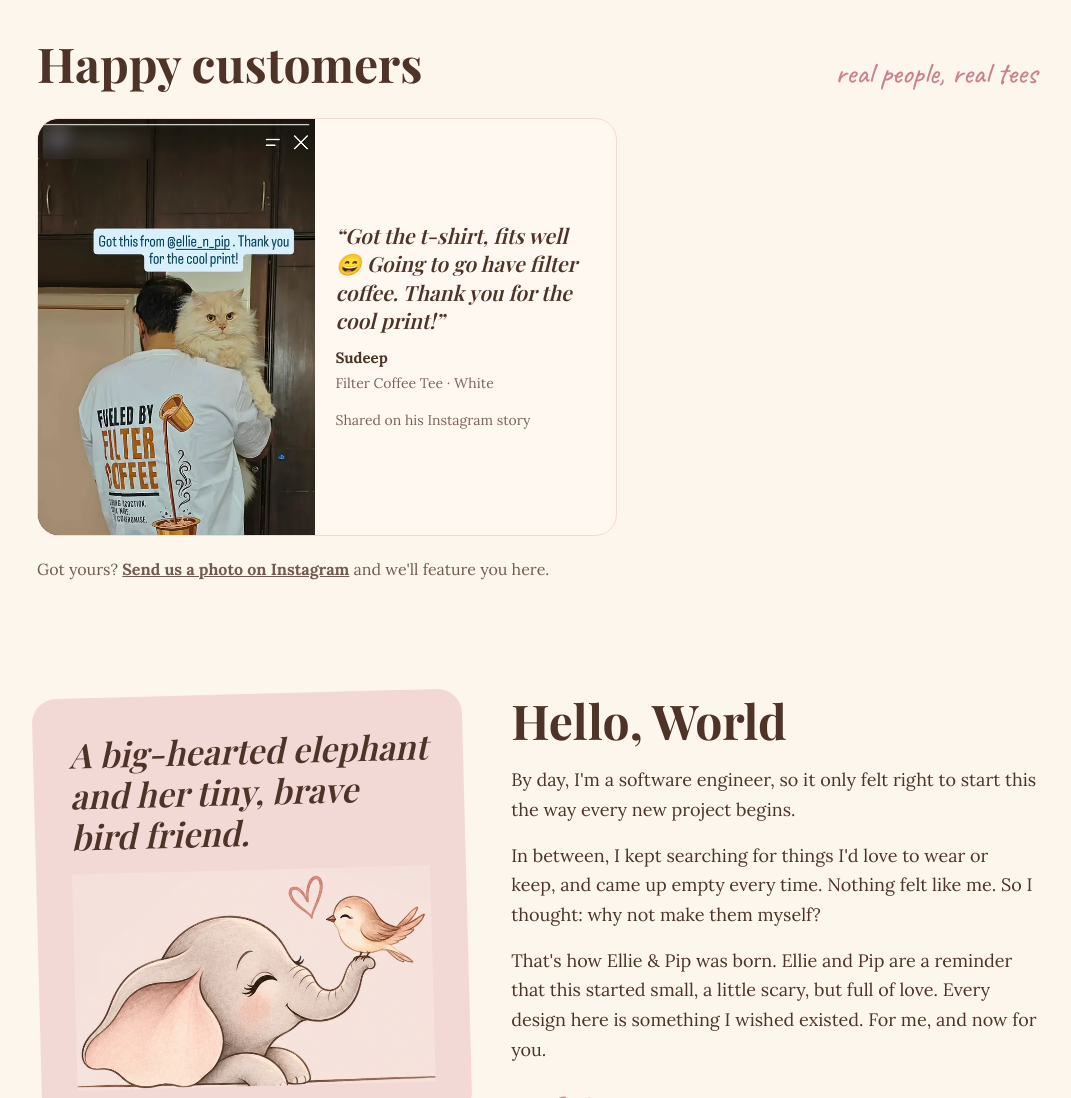
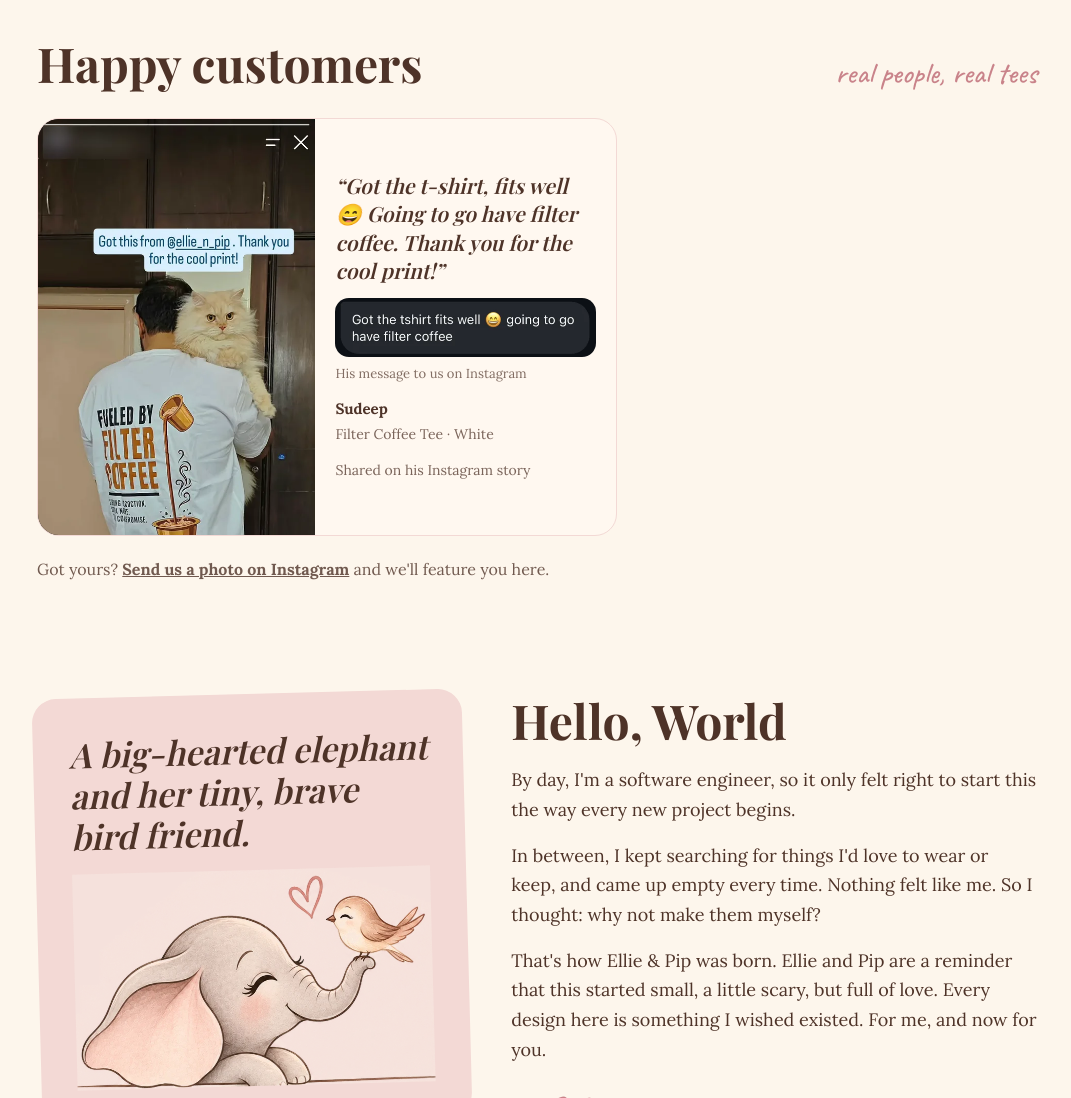
Before and after one commit to SophiMary/ellie-and-pip, a plain HTML site: page index.html in a window 1280 px wide. Shown: the part 2752-3850 px from the top of the page, without its empty margins (103-1174 px from the left). Drawn offline with nearby package versions, Linux system fonts and the light colour scheme; a web font is replaced by a local one.

Commit message:
Review: add customer's DM screenshot
Co-Authored-By: Claude Opus 5.5 <noreply@anthropic.com>
Claude-Session: https://claude.ai/code/session_01FrjUq3eFFSbHqJfHnMXgbD

```diff
--- a/index.html
+++ b/index.html
@@ -219,6 +219,8 @@ footer{border-top:1px solid var(--blush);padding:40px 0 56px;margin-top:20px}
 .review .who{font-size:15px}.review .who b{display:block}
 .review .who span{opacity:.75;font-size:14px}
 .review-cta{margin-top:20px;font-size:16px}
+.review .chat{width:100%!important;height:auto!important;aspect-ratio:auto!important;object-fit:contain!important;background:none!important;border-radius:14px;margin-top:2px}
+.chat-label{font-size:13px;opacity:.7;margin-top:-6px}
 .story-link{display:flex;align-items:center;gap:12px;text-decoration:none;font-size:14px;font-weight:700;margin-top:4px}
 .story-link img{width:56px!important;height:auto!important;aspect-ratio:auto!important;border-radius:10px;border:1.5px solid var(--blush)}
 .story-link span{text-decoration:underline;text-underline-offset:3px}
@@ -666,7 +668,7 @@ var PRODUCTS = [
 
 /* ===== REVIEWS: real customer reviews only, shared with their permission ===== */
 var REVIEWS = [
-  { name: "Sudeep", product: "Filter Coffee Tee · White", photo: "img/review-sudeep-story.webp",
+  { name: "Sudeep", product: "Filter Coffee Tee · White", photo: "img/review-sudeep-story.webp", chat: "img/review-sudeep-chat.webp",
     photoAlt: "Sudeep\u2019s Instagram story: wearing the white Filter Coffee tee with his cat, tagging @ellie_n_pip",
     text: "Got the t-shirt, fits well \uD83D\uDE04 Going to go have filter coffee. Thank you for the cool print!" }
 ];
@@ -701,6 +703,9 @@ var REVIEWS = [
     if(r.handle){var hl=document.createElement('a');hl.className='story-link';hl.href='https://instagram.com/'+r.handle;hl.target='_blank';hl.rel='noopener';
       hl.innerHTML='<span></span>'; hl.querySelector('span').textContent='@'+r.handle+' on Instagram';
       el.querySelector('.review-body').appendChild(hl);}
+    if(r.chat){var ci=document.createElement('img');ci.className='chat';ci.src=r.chat;ci.loading='lazy';ci.alt=r.name+'\u2019s message to us: got the tshirt, fits well, going to go have filter coffee';
+      var cl=document.createElement('span');cl.className='chat-label';cl.textContent='His message to us on Instagram';
+      var body=el.querySelector('.review-body'); body.insertBefore(cl,body.querySelector('.who')); body.insertBefore(ci,cl);}
     var src=document.createElement('span'); src.className='who'; src.innerHTML='<span>Shared on his Instagram story</span>'; el.querySelector('.review-body').appendChild(src);
     rg.appendChild(el);
   });
```
Also changed, not shown: img/review-sudeep-chat.webp (added).
